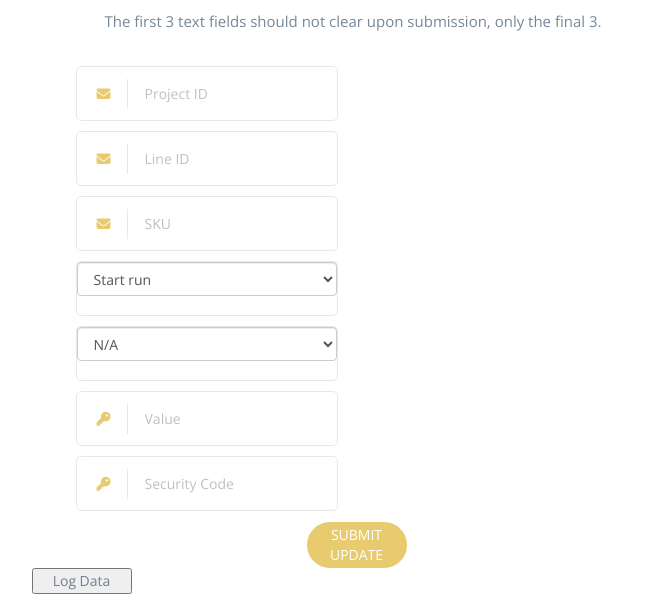
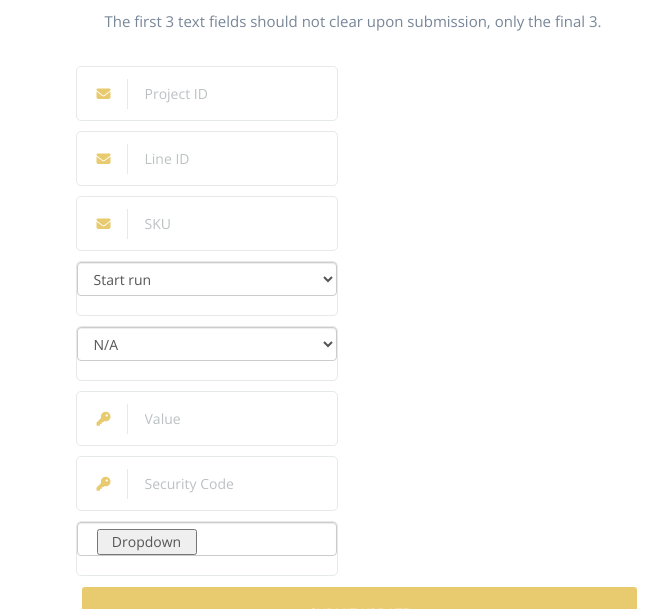
Before and after one commit to isaac-solutions/data-capture, a plain HTML site: page index.html in a window 1280 px wide. Shown: the part 191-800 px from the top of the page, without its empty margins (287-955 px from the left). Drawn offline with nearby package versions, Linux system fonts and the light colour scheme; some packages are replaced by stand-ins of ours.

Commit message:
Update index.html

```diff
--- a/index.html
+++ b/index.html
@@ -223,6 +223,24 @@
                             </div>
                         </div>
                         </div>
+
+						<div class="row">
+    <div class="col-md-6 col-sm-6">
+
+  <div class="form-input-group">
+
+    <div class="form-control">
+     <button onclick="loadDownReason()" class="dropbtn">Dropdown</button>
+     <div id="myDropdown" class="dropdown-content"></div>
+  </div>
+
+                    </div>
+                </div>
+
+
+
+
+
                     </div>
                     <div class="row">
                         <div class="col-md-12" id="alert-wrapper"></div>
@@ -240,6 +258,9 @@
             </div>
         </div>
 		</div>
+
+
+
 </section>
 
 <section>
```
